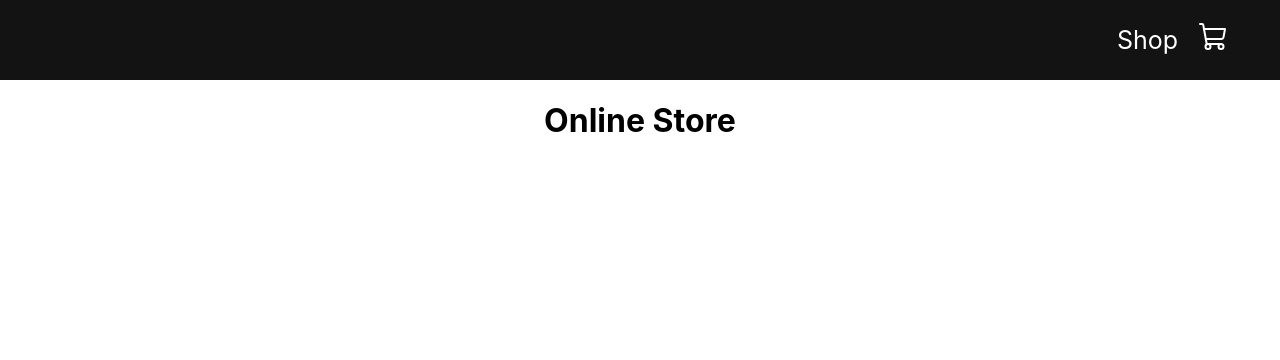
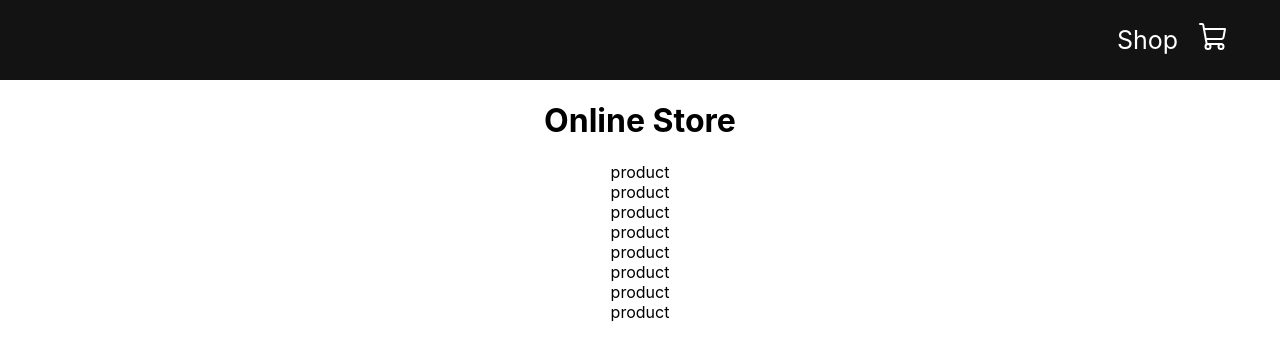
Before and after one commit to olgamurashova/React-Shopping-Cart, a React (Create React App) app in the folder my-app/: page / in a window 1280 px wide. Shown: the top 360 px of the page. Built offline with nearby package versions, Linux system fonts and the light colour scheme.

Commit message:
updated shop

```diff
--- /dev/null
+++ b/my-app/src/pages/shop/product.jsx
@@ -0,0 +1,10 @@
+import React from 'react';
+
+export const Product = (props)  => {
+    const { id, productName, price, productImage} = props.data;
+  return (
+    <div>
+      product
+    </div>
+  )
+};
--- a/my-app/src/pages/shop/shop.jsx
+++ b/my-app/src/pages/shop/shop.jsx
@@ -1,4 +1,6 @@
 import React from 'react';
+import { PRODUCTS } from '../../../products';
+import { Product } from "./product";
 
 const Shop = () => {
   return (
@@ -9,6 +11,8 @@ const Shop = () => {
 
       <div className='products'>
 
+        { PRODUCTS.map((product) => (<Product data={product}/>))}
+
       </div>
     </div>
   )
```
